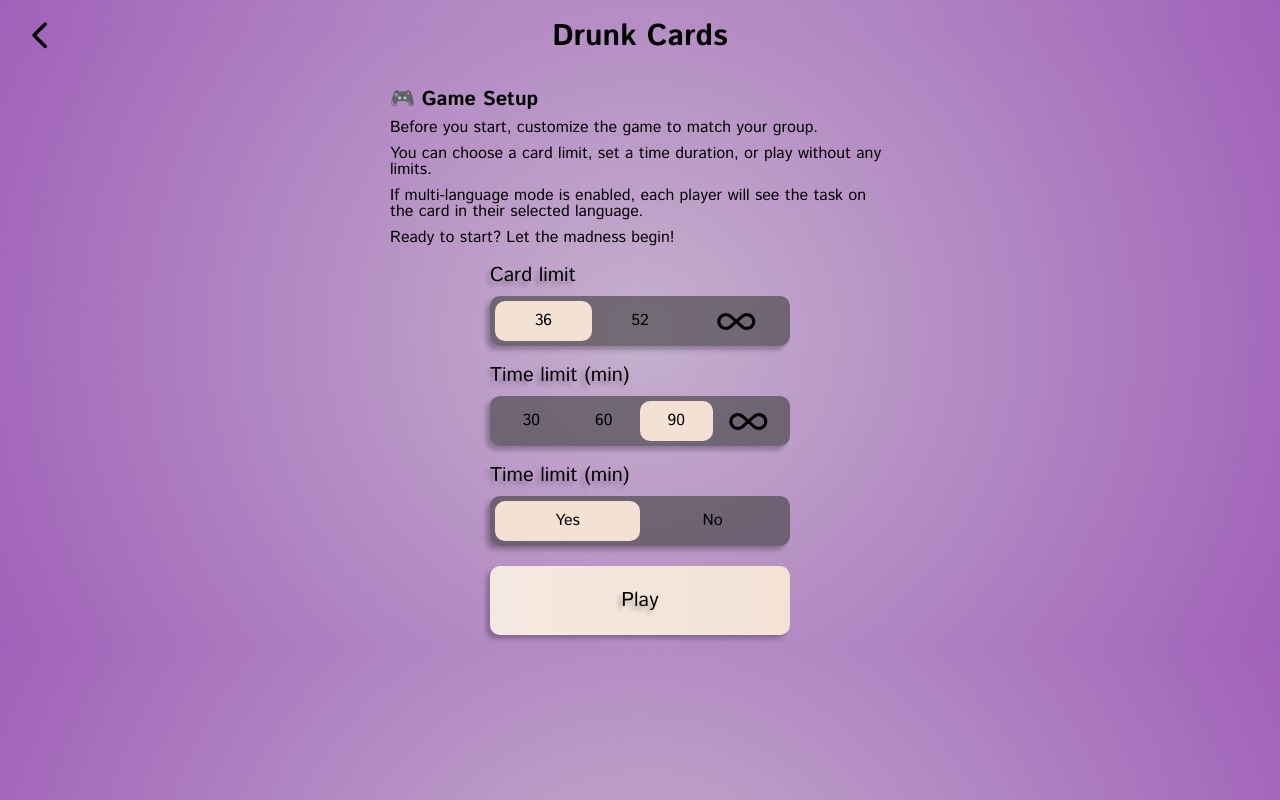
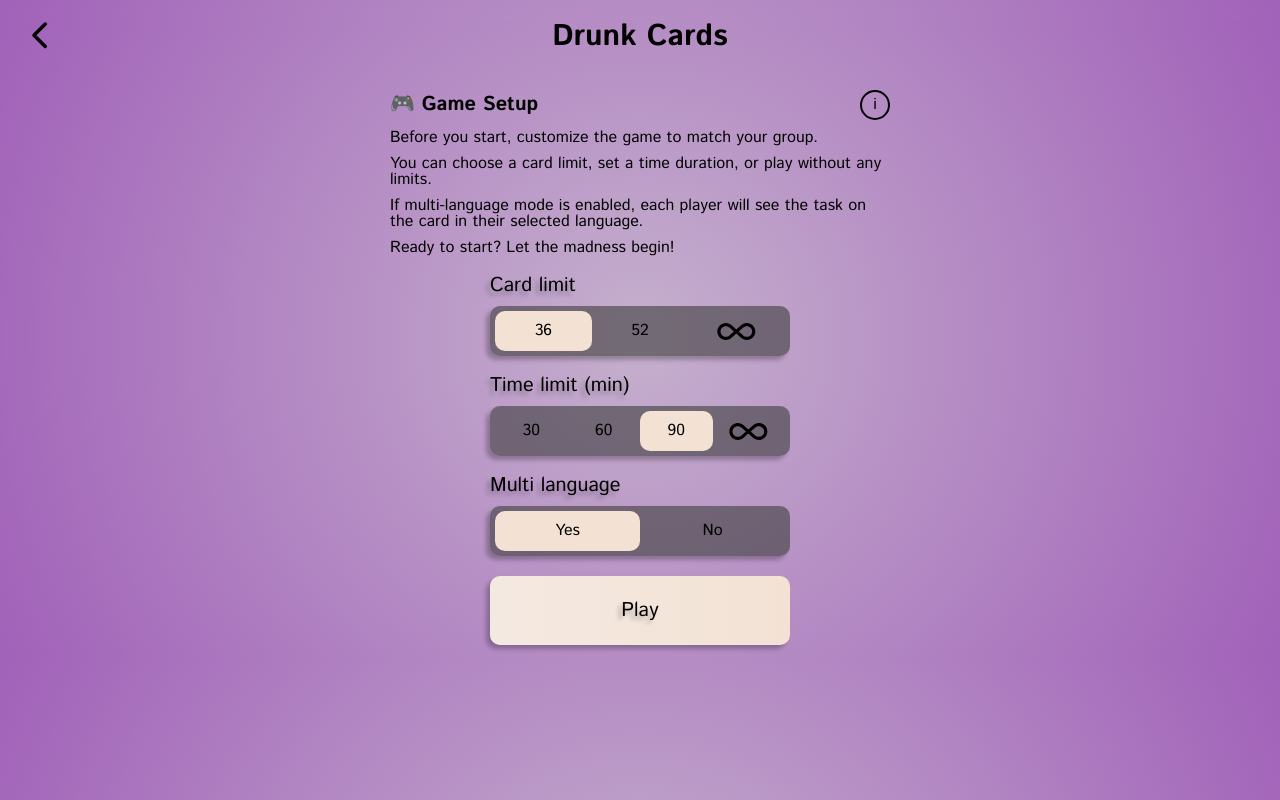
Before and after one commit to dranchukroma/drunkCards, a React (Vite) app: page /setup in a window 1280 px wide. Built offline with nearby package versions, Linux system fonts and the light colour scheme.

Commit message:
Added setup disable tooltip

```diff
--- a/src/i18n/en.ts
+++ b/src/i18n/en.ts
@@ -14,6 +14,7 @@ export const en = {
       "Ready to start? Let the madness begin!"
     ],
     play: "Play",
+    setupScreen: "Game setup screen can be disabled in settings",
   },
   pwa: {
     label:
--- a/src/i18n/pl.ts
+++ b/src/i18n/pl.ts
@@ -14,6 +14,7 @@ export const pl = {
       "Gotowi? Niech zacznie się szaleństwo!"
     ],
     play: "Graj",
+    setupScreen: "Ekran konfiguracji może być wyłączony w ustawieniach",
   },
   pwa: {
     label:
--- a/src/i18n/types.ts
+++ b/src/i18n/types.ts
@@ -29,6 +29,7 @@ export type TranslationSchema = {
     title: string;
     paragraphs: string[];
     play: string;
+    setupScreen: string;
   }
   pwa: PwaTranslationStructure;
   rules: {
--- a/src/i18n/uk.ts
+++ b/src/i18n/uk.ts
@@ -14,6 +14,7 @@ export const uk = {
       "Готові почати? Хай почнеться безумство!",
     ],
     play: "Грати",
+    setupScreen: 'Екран налаштувань гри може бути відключений в налаштуваннях',
   },
   pwa: {
     label:
--- a/src/screens/Game/Game.styled.ts
+++ b/src/screens/Game/Game.styled.ts
@@ -38,7 +38,7 @@ export const CardInner = styled.div<{
       : $flipped
       ? "rotateY(180deg)"
       : "none"}; */
-  transform: ${({ $flipped, $slight }) =>
+  transform: ${({ $flipped }) =>
     $flipped ? "rotateY(180deg)" : "none"};
 `;
 
--- a/src/screens/GameSetup/GameSetup.styled.ts
+++ b/src/screens/GameSetup/GameSetup.styled.ts
@@ -13,13 +13,20 @@ export const SetUpWrapper = styled(ScreenWrapper)<{ $color: string }>`
 
 export const InfoContainer = styled.div`
   width: 100%;
-`
+`;
+
+export const TitleWrapper = styled.div`
+  display: flex;
+  justify-content: space-between;
+  align-items: center;
+
+  margin-bottom: 5px;
+  margin-top: 15px;
+`;
 
 export const Title = styled.h2`
-  font-weight: ${theme.fontWeight.bold};
-  font-size: ${theme.fontSize.mediumParagraf};
-  margin-bottom: 5px;
-  margin-top: 15px;
+    font-weight: ${theme.fontWeight.bold};
+    font-size: ${theme.fontSize.mediumParagraf};
 `;
 
 export const Description = styled.p`
@@ -31,11 +38,10 @@ export const ToggleLabel = styled.p<{ $shadows: string }>`
   font-size: ${theme.fontSize.mediumParagraf};
   text-shadow: ${({ $shadows }) => $shadows};
   margin-bottom: 10px;
-
 `;
 
 export const ToggleGroupContainer = styled.div`
-    margin: 0 auto;
+  margin: 0 auto;
 `;
 
 export const PlayButton = styled(MenuButton)`
--- a/src/screens/GameSetup/index.tsx
+++ b/src/screens/GameSetup/index.tsx
@@ -1,5 +1,5 @@
 import { useLanguage } from "@providers/LanguageProvider";
-import { Description, InfoContainer, PlayButton, SetUpWrapper, Title, ToggleGroupContainer, ToggleLabel } from "./GameSetup.styled";
+import { Description, InfoContainer, PlayButton, SetUpWrapper, Title, TitleWrapper, ToggleGroupContainer, ToggleLabel } from "./GameSetup.styled";
 import { useNativeArrow } from "@providers/NativeArrowProvider";
 import { useEffect, useMemo } from "react";
 import { useNavigate } from "react-router-dom";
@@ -8,6 +8,8 @@ import ToggleButton from "@components/Toggle/ToggleButton";
 import { getToggletOptions } from "shared/utils/toggleOptions";
 import { initialGame } from "@screens/Game/initialGame";
 import { useGameStore } from "storage/gameStorage";
+import Tooltip from "@components/Tooltip";
+import { toast } from "sonner";
 
 export function GameSetup() {
     const navigate = useNavigate();
@@ -23,7 +25,14 @@ export function GameSetup() {
     return (
         <SetUpWrapper $color={style.appTheme.fontColor}>
             <InfoContainer>
-                <Title>{translations.setup.title}</Title>
+                <TitleWrapper>
+                    <Title>{translations.setup.title}</Title>
+                    <Tooltip
+                        color={style.appTheme.fontColor}
+                        onClick={() => toast.info(translations.setup.setupScreen)}
+                    />
+                </TitleWrapper>
+
                 {translations.setup.paragraphs.map((p, i) => <Description key={i}>{p}</Description>)}
             </InfoContainer>
             <ToggleGroupContainer>
@@ -48,7 +57,7 @@ export function GameSetup() {
             </ToggleGroupContainer>
             <ToggleGroupContainer>
                 <ToggleLabel $shadows={style.appTheme.textShadow}>
-                    {translations.settings.limitTime}
+                    {translations.settings.multiLanguage}
                 </ToggleLabel>
                 <ToggleButton
                     options={toggleOptions.booleanOptions}
--- a/src/screens/Settings/Settings.styled.ts
+++ b/src/screens/Settings/Settings.styled.ts
@@ -34,24 +34,3 @@ export const ToggleLabel = styled.p<{ color: string; $shadows: string }>`
   color: ${({ color }) => color};
   text-shadow: ${({ $shadows }) => $shadows};
 `;
-
-export const ToggleTooltip = styled.div<{ color: string }>`
-  height: 26px;
-  width: 26px;
-  display: flex;
-  justify-content: center;
-  align-items: center;
-  border-radius: 50%;
-  border: 2px solid ${({ color }) => color};
-  transition: opacity ease 0.3s;
-
-  &:hover{
-    opacity: 0.7;
-  }
-
-  &::after {
-    content: "i";
-    font-family: ${theme.fontFamily.paragraf};
-    color: ${({ color }) => color};
-  }
-`;
--- a/src/screens/Settings/ToggleGroup.tsx
+++ b/src/screens/Settings/ToggleGroup.tsx
@@ -1,7 +1,8 @@
-import { InfoWrapper, ToggleLabel, ToggleTooltip, ToggleGroupContainer } from "./Settings.styled";
+import { InfoWrapper, ToggleLabel, ToggleGroupContainer } from "./Settings.styled";
 import { useSettings } from "@providers/SettingProvider";
 import ToggleButton, { type OptionsType } from "@components/Toggle/ToggleButton";
 import type { ReactNode } from "react";
+import Tooltip from "@components/Tooltip";
 
 type ToggleGroupType<T extends string | number | boolean | ReactNode> = {
     label: string;
@@ -26,8 +27,9 @@ function ToggleGroup<
             >
                 {label}
             </ToggleLabel>
-            <ToggleTooltip
+            <Tooltip
                 color={appTheme.fontColor}
+                disabled={disabled}
                 onClick={() => {
                     if (disabled || !onTooltip) return;
                     onTooltip();
--- a/src/screens/Settings/index.tsx
+++ b/src/screens/Settings/index.tsx
@@ -1,5 +1,5 @@
 import { useNativeArrow } from "@providers/NativeArrowProvider";
-import { InfoWrapper, SettingWrapper, ToggleLabel, ToggleTooltip } from "./Settings.styled";
+import { InfoWrapper, SettingWrapper, ToggleLabel } from "./Settings.styled";
 import { useNavigate } from "react-router-dom";
 import { useEffect, useMemo } from "react";
 import { useSettings } from "@providers/SettingProvider";
@@ -8,6 +8,7 @@ import ToggleGroup from "./ToggleGroup";
 import ThemeToggle from "@components/Toggle/ThemeToggle";
 import { toast } from "sonner";
 import { getToggletOptions } from "../../shared/utils/toggleOptions";
+import Tooltip from "@components/Tooltip";
 
 export function Settings() {
     const { audio, game, language, style } = useSettings()
@@ -80,7 +81,7 @@ export function Settings() {
                 >
                     {translations.settings.background}
                 </ToggleLabel>
-                <ToggleTooltip
+                <Tooltip
                     color={style.appTheme.fontColor}
                     onClick={() => toast.info(translations.settings.backgroundTooltip)}
                 />
--- /dev/null
+++ b/src/shared/components/Tooltip/Tooltip.styled.ts
@@ -0,0 +1,23 @@
+import styled from "styled-components";
+import theme from "@styles/theme";
+
+export const TooltipContainer = styled.div<{ $color: string, $disabled: boolean }>`
+  height: 26px;
+  width: 26px;
+  display: flex;
+  justify-content: center;
+  align-items: center;
+  border-radius: 50%;
+  border: 2px solid ${({ $color }) => $color};
+  transition: opacity ease 0.3s;
+
+  &:hover{
+    opacity: ${({ $disabled }) => $disabled ? 1 : 0.7};
+  }
+
+  &::after {
+    content: "i";
+    font-family: ${theme.fontFamily.paragraf};
+    color: ${({ $color }) => $color};
+  }
+`;
--- /dev/null
+++ b/src/shared/components/Tooltip/index.tsx
@@ -0,0 +1,13 @@
+import { TooltipContainer } from "./Tooltip.styled";
+
+type TooltipProps = {
+    color: string;
+    onClick: () => void;
+    disabled?: boolean;
+}
+
+function Tooltip({ color, onClick, disabled = false}: TooltipProps){
+    return <TooltipContainer $color={color} $disabled={disabled} onClick={onClick}/>
+}
+
+export default Tooltip;
```
